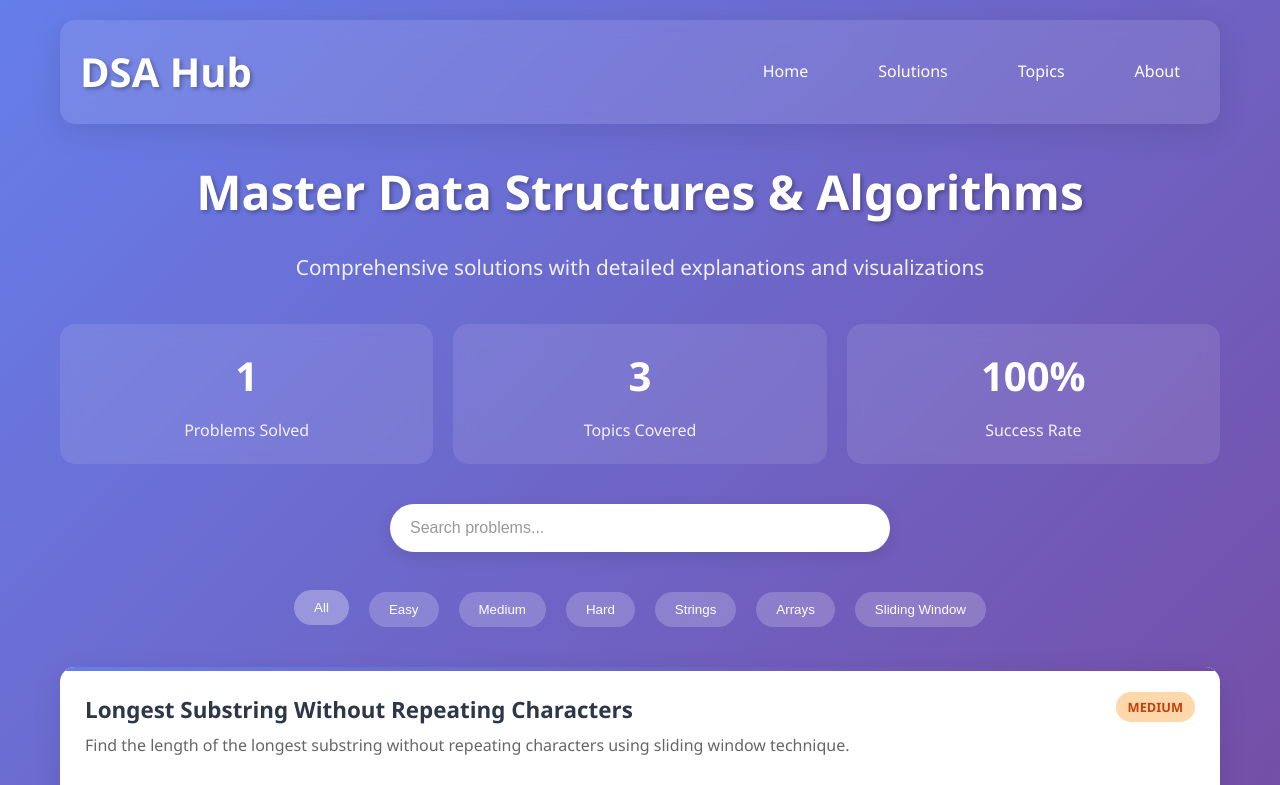
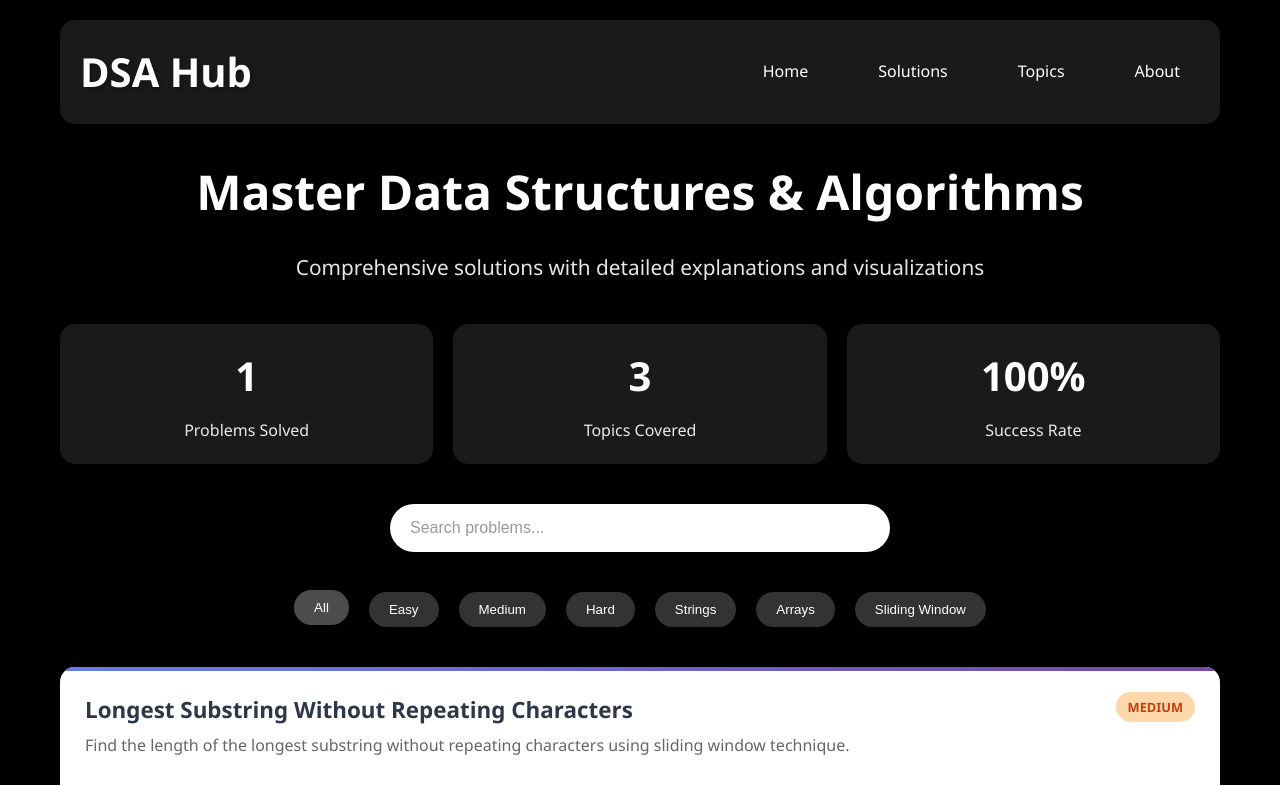
Before and after one commit to VandnaPanwar/Dsa_visuals, a plain HTML site: page index.html in a window 1280 px wide. Shown: the top 785 px of the page. Drawn offline with nearby package versions, Linux system fonts and the light colour scheme; files that its build step writes are made by us from their sources.

Commit message:
Update index.html

```diff
--- a/index.html
+++ b/index.html
@@ -14,13 +14,14 @@
             box-sizing: border-box;
         }
 
-        body {
-            font-family: 'Segoe UI', Tahoma, Geneva, Verdana, sans-serif;
-            line-height: 1.6;
-            color: #333;
-            background: linear-gradient(135deg, #667eea 0%, #764ba2 100%);
-            min-height: 100vh;
-        }
+       body {
+    font-family: 'Segoe UI', Tahoma, Geneva, Verdana, sans-serif;
+    line-height: 1.6;
+    color: #fff;
+    background-color: #000;
+    min-height: 100vh;
+}
+
 
         .container {
             max-width: 1200px;
```
